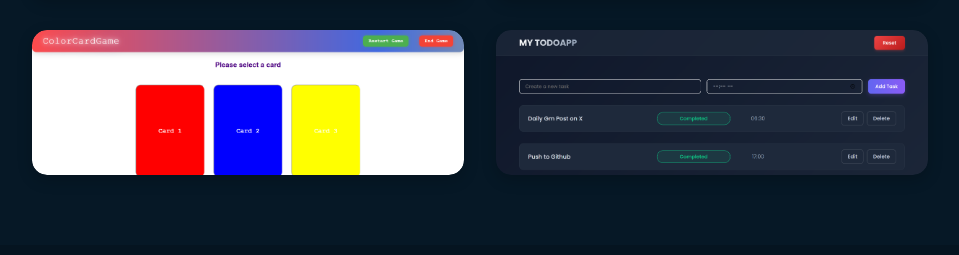
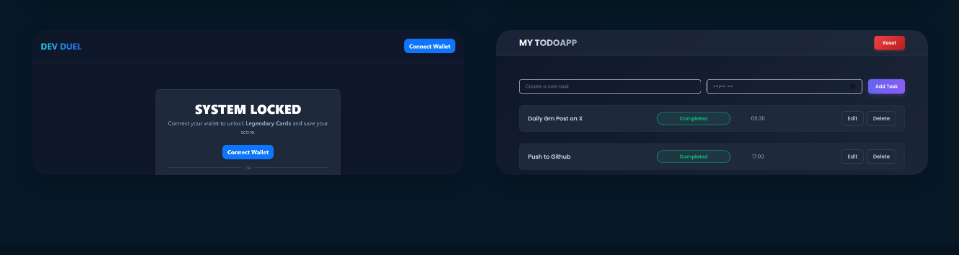
Before and after one commit to Jay-Bthedev/Jay-BtheDev, a React (Vite) app: page / in a window 1280 px wide. Shown: the part 2375-2630 px from the top of the page, without its empty margins (160-1119 px from the left). Built offline with nearby package versions, Linux system fonts and the light colour scheme.

Commit message:
updated my project

```diff
--- a/src/components/Projects.jsx
+++ b/src/components/Projects.jsx
@@ -5,7 +5,7 @@ import { FaExternalLinkAlt } from 'react-icons/fa';
 import swimImg from '../assets/swimming.png';
 import ecommerceImg from '../assets/Ecommerce.png';
 import pepsiImg from '../assets/pepsi.png';
-import gameImg from '../assets/colorgame.png';
+import gameImg from '../assets/Dev-duel.png';
 import TodoImg from '../assets/Todo.png';
 import marketImg from '../assets/Market.png';
 
@@ -41,10 +41,10 @@ const projectsData = [
   },
   {
     id: 5,
-    title: "Color Game",
-    desc: "Interactive Game",
+    title: "Dev-duel",
+    desc: "A cyberpunk strategy game where code meets crypto.",
     img: gameImg,
-    link: "https://jay-bthedev.github.io/Color-Game/index.html"
+    link: "https://dev-duel-azure.vercel.app/"
   },
    {
     id: 6,
```
Also changed, not shown: src/assets/Dev-duel.png (added).
